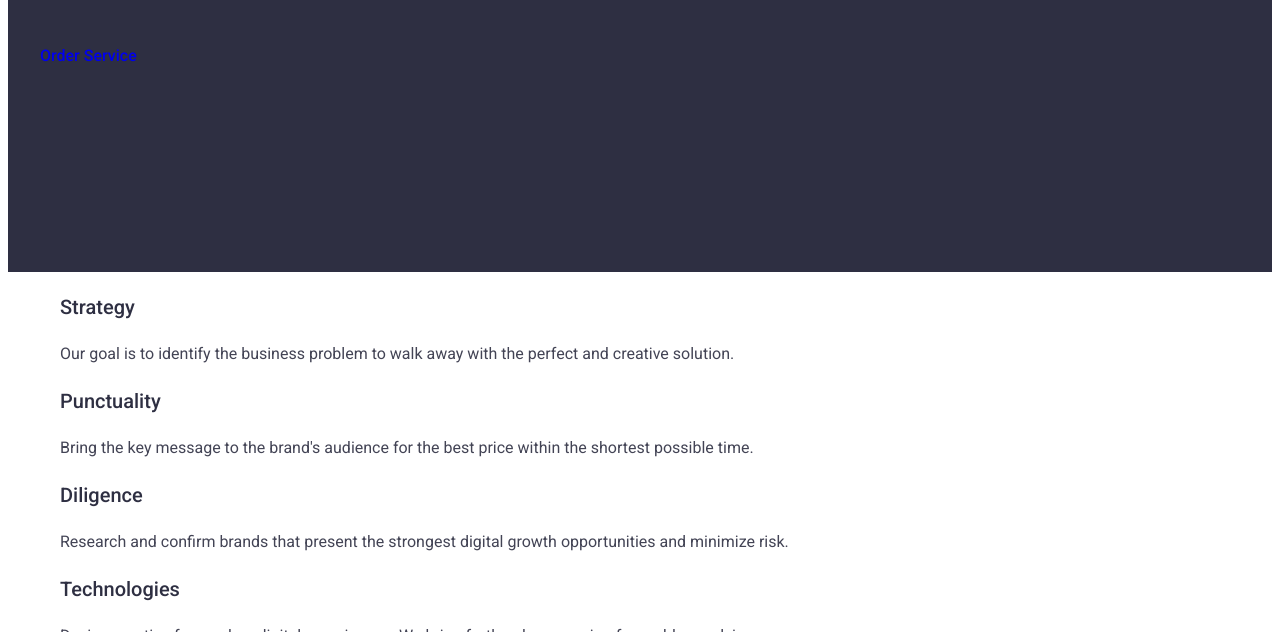
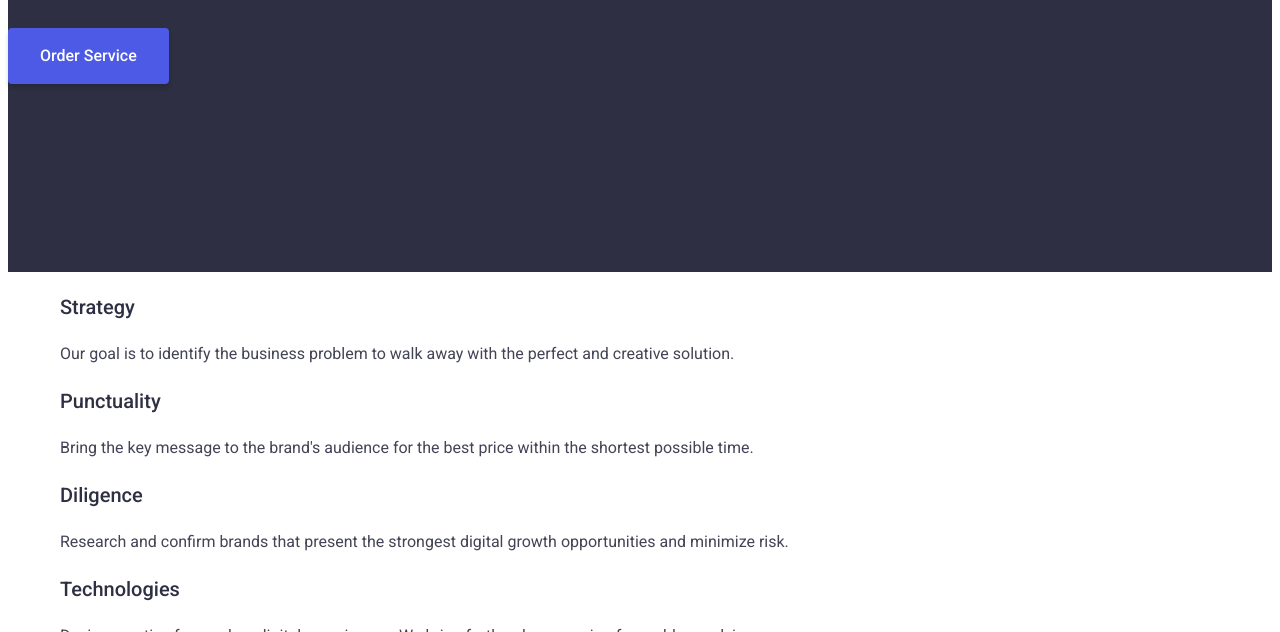
Before and after one commit to Dimatereshchenko/goit-markup-hw-07, a plain HTML site: page index.html in a window 1280 px wide. Shown: the part 468-1100 px from the top of the page. Drawn offline with Linux system fonts and the light colour scheme.

Commit message:
fixxes buttom

```diff
--- a/index.html
+++ b/index.html
@@ -49,7 +49,7 @@
       <!--section1-->
       <section class="hero">
         <h1 class="hero-title">Effective Solutions for Your Business</h1>
-        <a href="./order" class="button">Order Service</a>
+        <a href="./order" class="button button--primary">Order Service</a>
       </section>
       <!--section2-->
       <section class="features">
```
